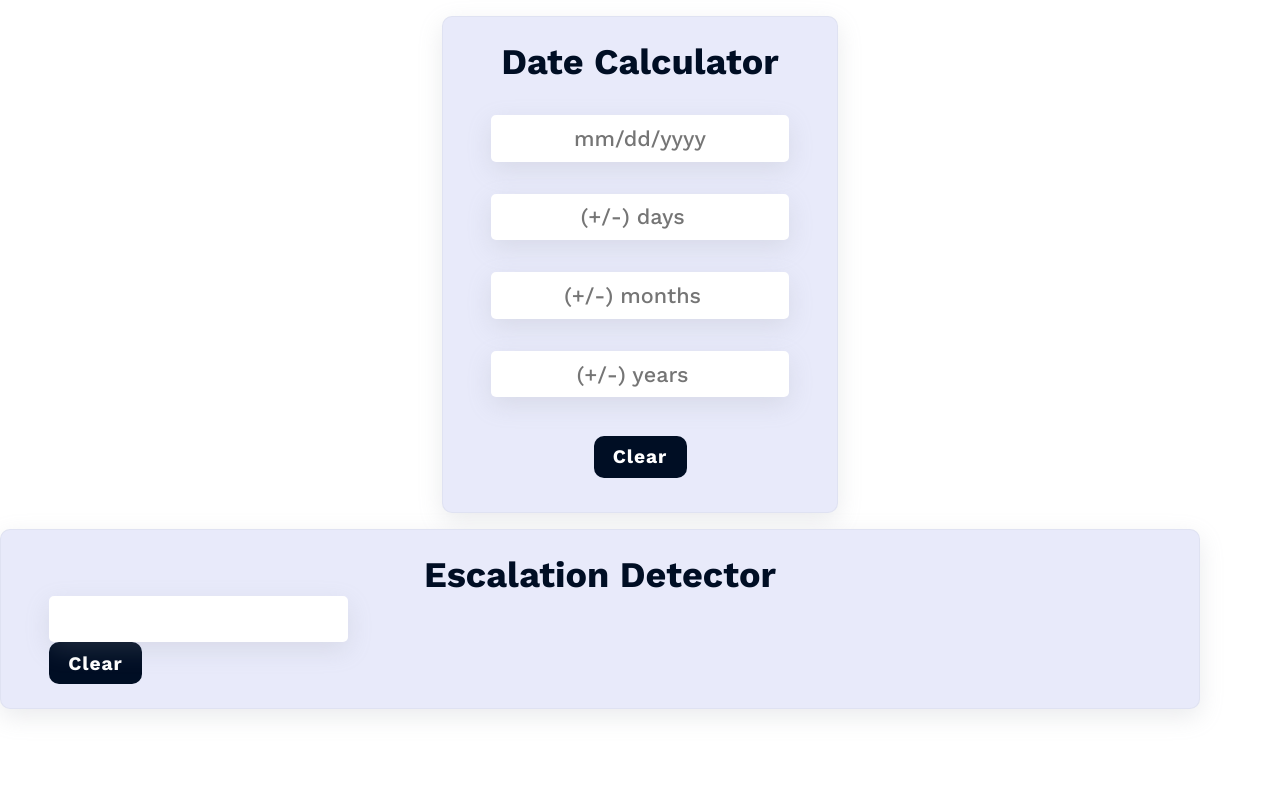
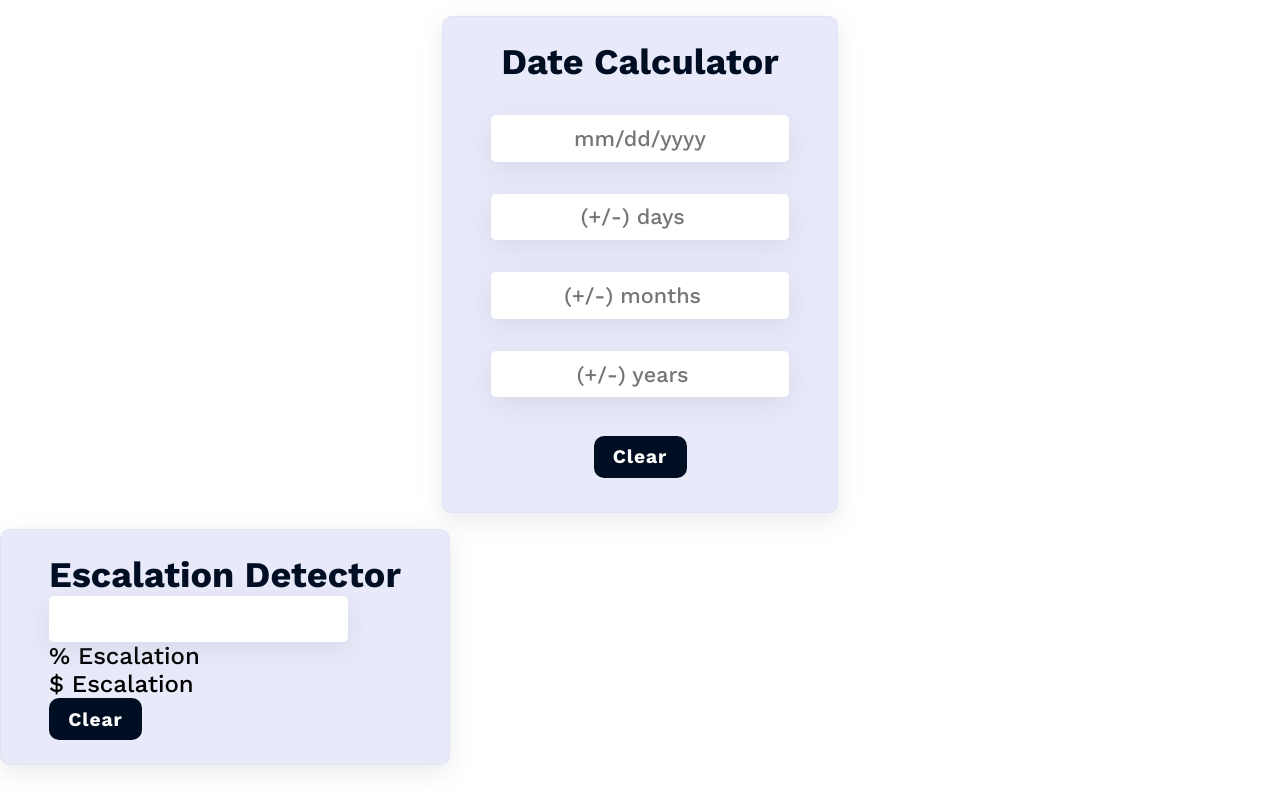
Before and after one commit to dev-gavin/lease-entry-tools, a React (Vite) app: page / in a window 1280 px wide. Shown: the top 808 px of the page. Built offline with nearby package versions, Linux system fonts and the light colour scheme.

Commit message:
feat: escalation detector working

```diff
--- a/src/components/escaltionDetector/Row.jsx
+++ b/src/components/escaltionDetector/Row.jsx
@@ -1,27 +1,42 @@
-import { RowContainer } from "./Row.style";
-import { Input } from "./index.style";
+import { RowContainer } from './Row.style'
+import { Input } from './index.style'
 
-function Row({ handleChange, rowInfo, removeRow }) {
+function Row({ handleChange, rowInfo, removeRow, prevValue, addRow }) {
+    // TODO: fix row displaying negative amounts if current inputAmount < prevValue
+    const percentageEscalation = (
+        (rowInfo.inputAmount / prevValue - 1) *
+        100
+    ).toFixed(3)
+
+    const amountEscalation = rowInfo.inputAmount - prevValue
+
     return (
         <>
             <RowContainer>
                 <button
                     onClick={() => removeRow(rowInfo.id)}
-          className="subtract_button"
-        >
+                    className='subtract_button'>
                     -
                 </button>
-        <button className="add_button">+</button>
                 <Input
-          type="number"
+                    type='number'
                     onChange={(event) => handleChange(rowInfo.id, event)}
                     value={rowInfo.inputAmount}
                 />
-        <p className="percentage_escalation">test</p>
-        <p className="amount_escalation">test</p>
+                <p className='percentage_escalation'>
+                    {percentageEscalation}
+                    <span> %</span>
+                </p>
+
+                <p className='amount_escalation'>{amountEscalation}</p>
+                <button
+                    className='add_button'
+                    onClick={addRow}>
+                    +
+                </button>
             </RowContainer>
         </>
-  );
+    )
 }
 
-export default Row;
+export default Row
--- a/src/components/escaltionDetector/index.jsx
+++ b/src/components/escaltionDetector/index.jsx
@@ -1,85 +1,97 @@
-import { nanoid } from "nanoid";
-import { useState } from "react";
-import Row from "./Row";
+import { nanoid } from 'nanoid'
+import { useState, useEffect } from 'react'
+import Row from './Row'
 import {
     ClearButton,
     EscalationDetectorWrapper,
     Input,
     Title,
-} from "./index.style";
+} from './index.style'
 
 function EscalationDetector() {
-  const [amountRows, setAmountRows] = useState([]);
-  const [initialInput, setInitialInput] = useState("");
+    const [amountRows, setAmountRows] = useState([])
+    const [initialInput, setInitialInput] = useState('')
 
     const handleInitialChange = (event) => {
         if (amountRows.length === 0) {
             setAmountRows([
                 {
                     id: nanoid(),
-          inputAmount: "",
-          percentEscalation: "",
-          amountEscalation: "",
+                    inputAmount: '',
                 },
-      ]);
+            ])
         }
 
-    if (event.target.value === "") {
-      setAmountRows([]);
+        if (event.target.value === '') {
+            setAmountRows([])
         }
-    setInitialInput(event.target.value);
-  };
+        setInitialInput(event.target.value)
+    }
 
     const handleChange = (id, event) => {
-    const { value } = event.target;
+        const { value } = event.target
 
-    const newRows = amountRows.map((row, index) => {
-      if (row.id !== id) return row;
+        const newRows = amountRows.map((row) => {
+            if (row.id !== id) return row
 
-      row.percentEscalation = row;
+            row.percentEscalation = row
 
             return {
                 ...row,
                 inputAmount: value,
-      };
-    });
-    setAmountRows(newRows);
-  };
-
-  // {
-  //     id:
-  //     inputAmount:
-  //     percentEscalation:
-  //     amountEscalation:
-  // }
+            }
+        })
+        setAmountRows(newRows)
+    }
 
     const removeRow = (rowId) => {
         setAmountRows((prevAmountRows) =>
-      prevAmountRows.filter((row) => row.id !== rowId),
-    );
-  };
+            prevAmountRows.filter((row) => row.id !== rowId)
+        )
+    }
 
-  const rows = amountRows.map((row) => {
+    const addRow = () => {
+        setAmountRows((prevAmountRows) =>
+            prevAmountRows.concat([
+                {
+                    id: nanoid(),
+                    inputAmount: '',
+                },
+            ])
+        )
+    }
+
+    const rows = amountRows.map((row, index, array) => {
         return (
             <Row
                 key={row.id}
                 rowInfo={row}
                 handleChange={handleChange}
                 removeRow={removeRow}
+                addRow={addRow}
+                prevValue={
+                    index == 0 ? initialInput : array[index - 1].inputAmount
+                }
             />
-    );
-  });
+        )
+    })
 
     return (
         <>
             <EscalationDetectorWrapper>
                 <Title>Escalation Detector</Title>
-        <Input type="number" onChange={(event) => handleInitialChange(event)} />
+                <Input
+                    type='number'
+                    onChange={(event) => handleInitialChange(event)}
+                    value={initialInput}
+                />
+                <p>% Escalation</p>
+                <p>$ Escalation</p>
+                {amountRows.length > 0 && rows}
                 <ClearButton>Clear</ClearButton>
-        {amountRows.length > 0 && rows}
             </EscalationDetectorWrapper>
         </>
-  );
+    )
 }
 
-export default EscalationDetector;
+export default EscalationDetector
--- a/src/components/escaltionDetector/index.style.js
+++ b/src/components/escaltionDetector/index.style.js
@@ -1,18 +1,18 @@
-import styled from "styled-components";
-import ClearButtonBase from "../../shared/ClearButton.styles";
+import styled from 'styled-components'
+import ClearButtonBase from '../../shared/ClearButton.styles'
 import {
-  ModuleContainer,
-  ModuleTextInput,
-  ModuleTitle,
-} from "../../shared/Module/index.style";
+    ModuleContainer,
+    ModuleTextInput,
+    ModuleTitle,
+} from '../../shared/Module/index.style'
 
-export const Title = ModuleTitle;
-export const ClearButton = ClearButtonBase;
+export const Title = ModuleTitle
+export const ClearButton = ClearButtonBase
 
 export const EscalationDetectorWrapper = styled(ModuleContainer)`
-  width: 50em;
-`;
+    width: max-content;
+`
 
 export const Input = styled(ModuleTextInput)`
-  text-align: right;
-`;
+    text-align: right;
+`
```
Also changed, not shown: src/components/dateCalculator/index.style.js (+9 -7 lines). Lines whose indentation alone changed are shown as unchanged.
